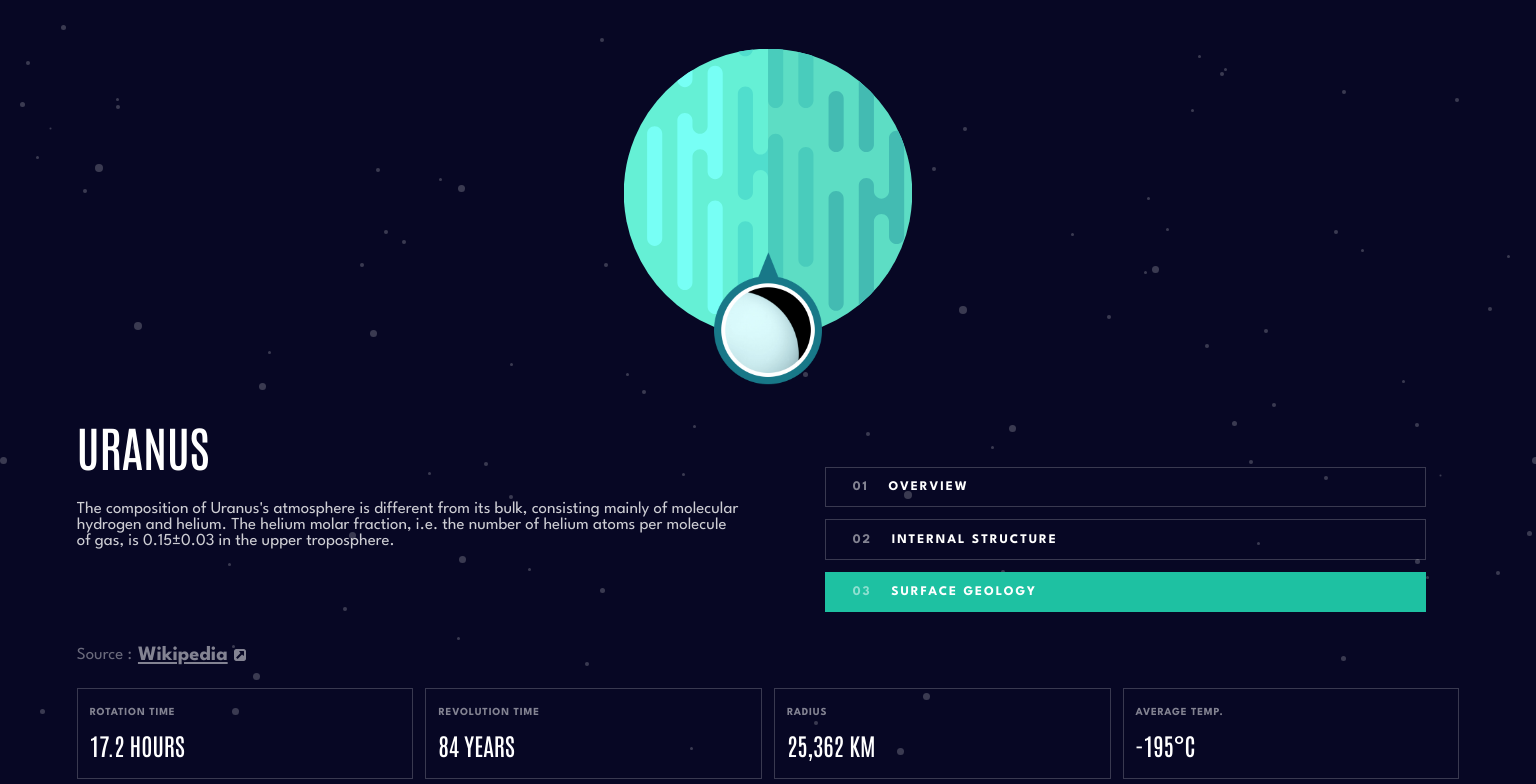
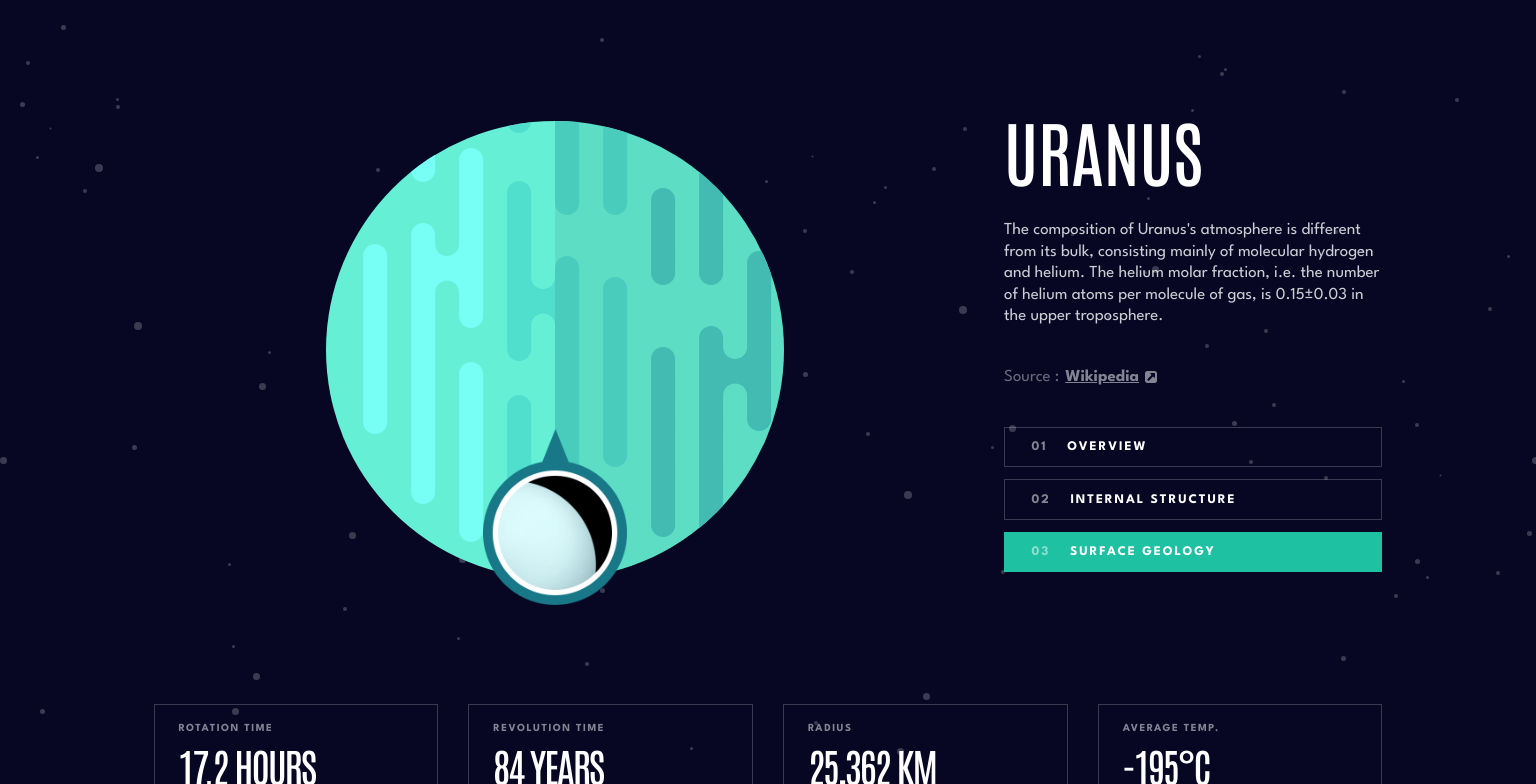
Before and after one commit to ATEOTG/planets-fact-site, a React (Create React App) app: page /uranus/surface in a window 1536 px wide. Shown: the part 100-884 px from the top of the page. Built offline with nearby package versions, Linux system fonts and the light colour scheme.

Commit message:
added responsiveness for desktop version (displaying of the planets and numerical info and the innver nav and header)

```diff
--- a/src/components/Header.module.css
+++ b/src/components/Header.module.css
@@ -38,4 +38,8 @@
     width: 97%;
     flex-direction: row;
   }
+
+  .header-cont {
+    margin-bottom: 11em;
+  }
 }
--- a/src/components/InnerNav.module.css
+++ b/src/components/InnerNav.module.css
@@ -37,3 +37,10 @@
     display: block;
   }
 }
+
+@media (min-width: 90em) {
+  .inner-nav {
+    width: 100%;
+    margin: 0;
+  }
+}
--- a/src/components/NumericalInfo.module.css
+++ b/src/components/NumericalInfo.module.css
@@ -43,3 +43,27 @@
     letter-spacing: 0.8px;
   }
 }
+
+@media (min-width: 90em) {
+  .info-cont {
+    width: 80%;
+    gap: 2.5em;
+  }
+
+  .info {
+    gap: 0.5em;
+  }
+
+  .info-desc,
+  .info-number {
+    padding-left: 1rem;
+  }
+
+  .info-desc {
+    letter-spacing: 1.5px;
+  }
+  .info-number {
+    letter-spacing: -2px;
+    font-size: 3.3rem;
+  }
+}
--- a/src/components/PlanetDisplayImg.module.css
+++ b/src/components/PlanetDisplayImg.module.css
@@ -39,3 +39,18 @@
     transform: translate(-50%, 145%);
   }
 }
+
+@media (min-width: 90em) {
+  .img-displays {
+    grid-column: 1/2;
+    grid-row: 1/3;
+  }
+
+  .planet-img {
+    transform: scale(1);
+  }
+
+  .surface-img {
+    width: 12rem;
+  }
+}
--- a/src/components/PlanetDisplayText.js
+++ b/src/components/PlanetDisplayText.js
@@ -8,7 +8,9 @@ function PlanetDisplayText(props) {
       <p className={classes.desc}>{props.description}</p>
       <div className={classes.source}>
         <p>Source : </p>
-        <a href={props.source}>Wikipedia</a>
+        <a href={props.source} target="_blank">
+          Wikipedia
+        </a>
         <IconSource />
       </div>
     </div>
--- a/src/components/PlanetDisplayText.module.css
+++ b/src/components/PlanetDisplayText.module.css
@@ -51,3 +51,17 @@
     text-align: left;
   }
 }
+
+@media (min-width: 90em) {
+  .desc {
+    line-height: 1.8rem;
+    height: 125px;
+  }
+  .display-text h1 {
+    font-size: 6rem;
+  }
+
+  .source a {
+    font-size: 1.4rem;
+  }
+}
--- a/src/index.css
+++ b/src/index.css
@@ -68,8 +68,13 @@ body {
     grid-template-columns: repeat(2, 1fr);
     column-gap: 4em;
   }
-  /* .page-cont {
-    display: grid;
-    grid-template-columns: 1fr 1fr;
-  } */
 }
+
+@media (min-width: 90em) {
+  .planet-display-cont {
+    width: 80%;
+    grid-template-columns: 70fr 33fr;
+    row-gap: 1.5em;
+    margin-bottom: 9em;
+  }
+}
```
